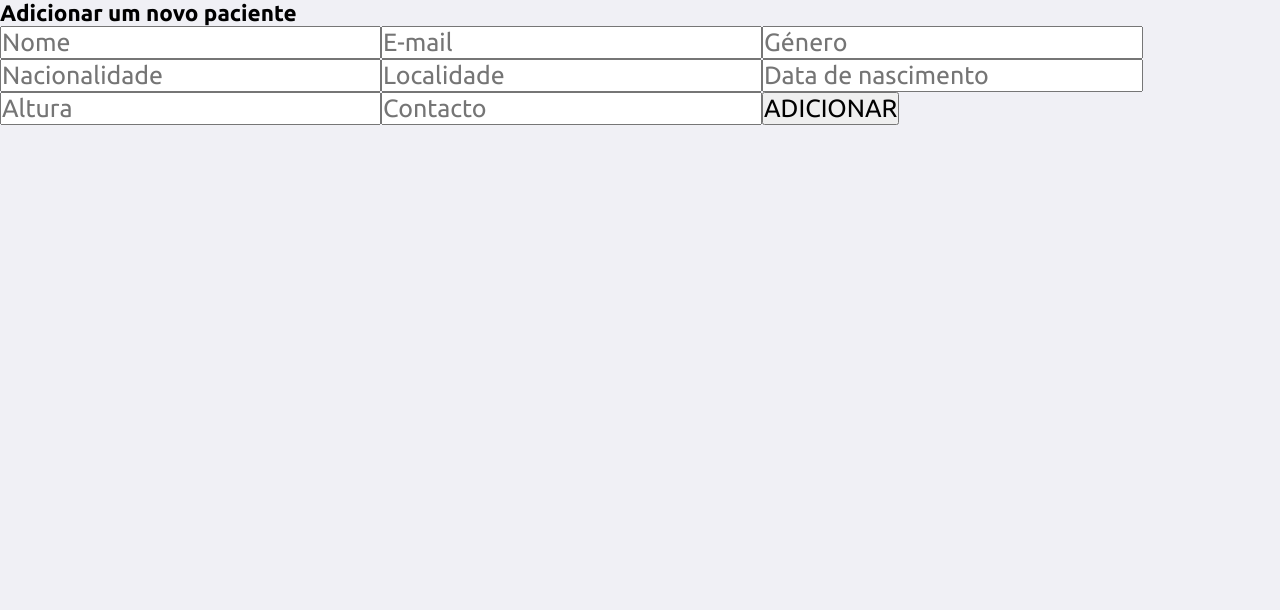
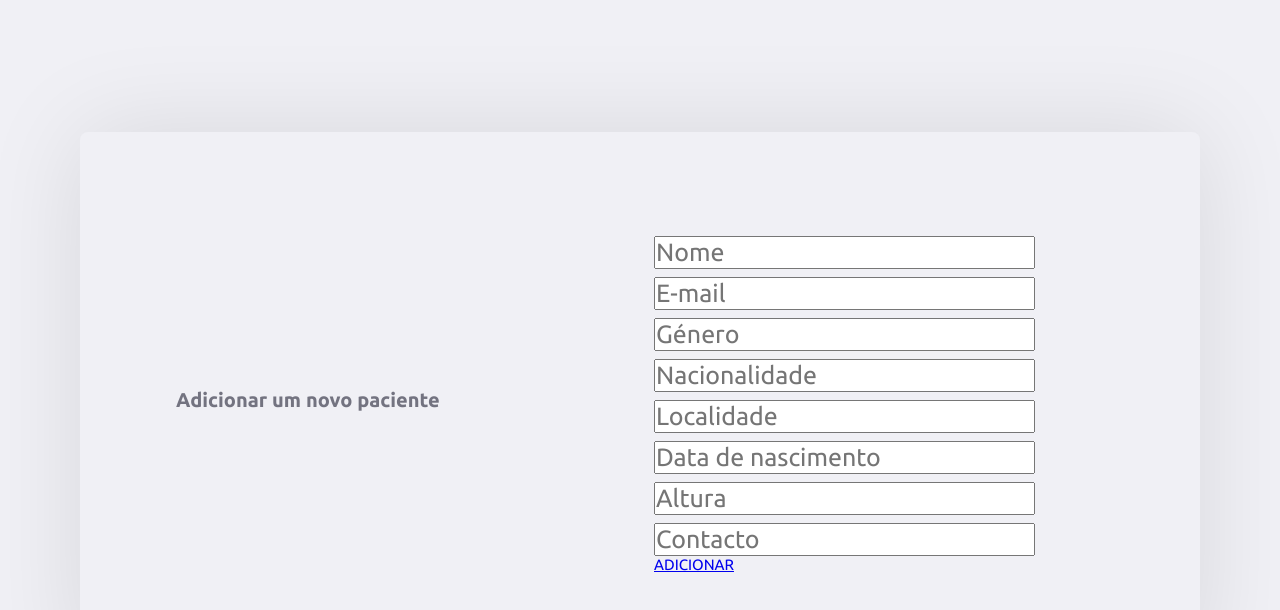
Before and after one commit to Project-Osteo/WebApp, a React (Create React App) app in the folder frontend/: page /novoPaciente in a window 1280 px wide. Shown: the top 610 px of the page. Built offline with nearby package versions, Linux system fonts and the light colour scheme.

Commit message:
formulario novo paciente

```diff
--- a/frontend/src/pages/NovoPaciente/index.js
+++ b/frontend/src/pages/NovoPaciente/index.js
@@ -2,9 +2,12 @@ import React from 'react';
 import { Link } from 'react-router-dom';
 import { FiHome, FiSettings, FiPower } from 'react-icons/fi';
 
+import './styles.css';
+
 export default function NovoPaciente () {
     return(
         <div className="novoPaciente-container">
+            <div className="content">
                 <section>
                     <h1>Adicionar um novo paciente</h1>
                 </section>
@@ -18,8 +21,9 @@ export default function NovoPaciente () {
                     <input placeholder="Data de nascimento" />
                     <input placeholder="Altura" />
                     <input placeholder="Contacto" />
-                <button>ADICIONAR</button>
+                    <Link type="submit" to="/homepage">ADICIONAR</Link>
                 </form>
+            </div>
         </div>
     );
 }
--- /dev/null
+++ b/frontend/src/pages/NovoPaciente/styles.css
@@ -0,0 +1,42 @@
+.novoPaciente-container {
+    width: 100%;
+    max-width: 1120px;
+    height: 100vh;
+    margin: 0 auto;
+
+    display: flex;
+    align-items: center;
+    justify-content: center;
+  }
+
+.novoPaciente-container .content {
+    width: 100%;
+    padding: 96px;
+    background: #f0f0f5;
+    box-shadow: 0 0 100px rgba(0, 0, 0, 0.1);
+    border-radius: 8px;
+
+    display: flex;
+    justify-content: space-between;
+    align-items: center;
+  }
+
+.novoPaciente-container .content section {
+    width: 100%;
+    max-width: 380px;
+  }
+
+.novoPaciente-container .content section h1 {
+    font-size: 20px;
+    color: #737380;
+    line-height: 32px;
+  }
+
+.novoPaciente-container .content form {
+    width: 100%;
+    max-width: 450px;
+  }
+
+.novoPaciente-container .content form input {
+    margin-top: 8px;
+  }
```
Also changed, not shown: frontend/src/pages/NovoPaciente/style.css (deleted). Lines whose indentation alone changed are shown as unchanged.
